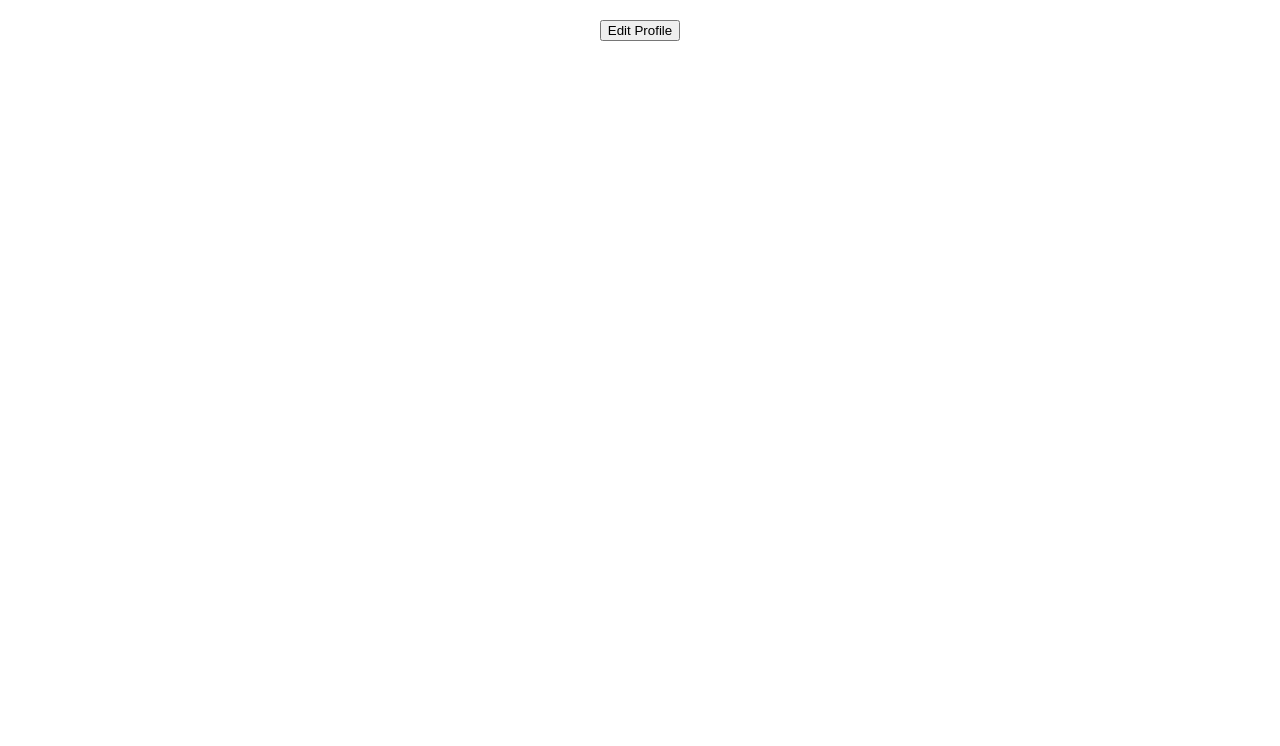
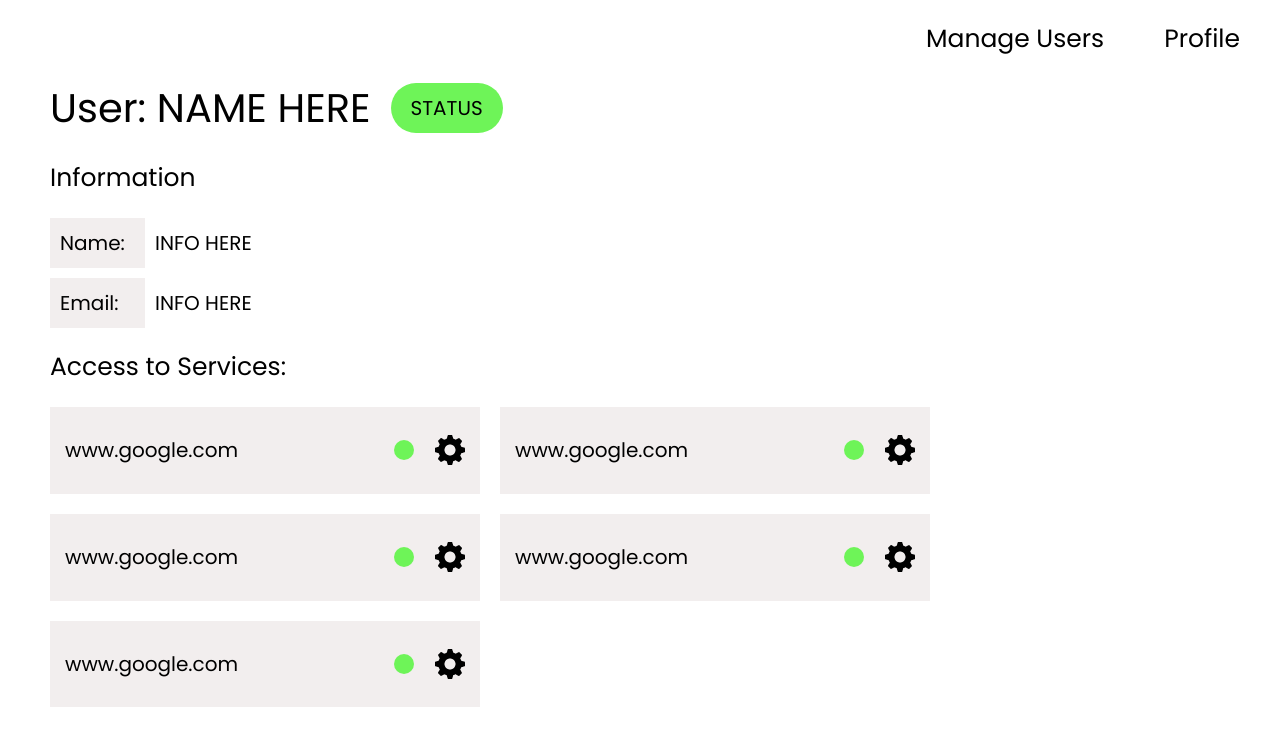
Before and after one commit to petercrackthecode/Deck, a React (Create React App) app in the folder client/: page /user in a window 1280 px wide. Shown: the top 746 px of the page. Built offline with nearby package versions, Linux system fonts and the light colour scheme.

Commit message:
added userPage ui

```diff
--- a/client/src/App.js
+++ b/client/src/App.js
@@ -6,6 +6,7 @@ import EditUser from './pages/EditUser';
 import {Link, Switch, Route} from 'react-router-dom'
 import React, {useState} from 'react'
 import Admin from './pages/Admin';
+import UserPage from './pages/UserPage';
 
 function App() {
   const [userId, setUserid] = useState('')
@@ -14,9 +15,10 @@ function App() {
       <Switch>
       <Route path='/' exact render={()=><Login setUserid={setUserid}/>} />
       <Route path='/signup' exact render={()=><SignUp setUserid={setUserid}/>} />
-      <Route path='/user' exact render={()=><UserProfile userId={userId}/>} />
+      <Route path='/profile' exact render={()=><UserProfile userId={userId}/>} />
       <Route path='/edituser' render={()=><EditUser  userId={userId}/>}/>
       <Route path='/admin' render={()=><Admin userId={userId}/>}/>
+      <Route path='/user' render={()=><UserPage userId={userId}/>}/>
       </Switch>
     </div>
   );
--- /dev/null
+++ b/client/src/components/Service.js
@@ -0,0 +1,20 @@
+import React from 'react'
+import icon from '../assets/settings.png'
+import '../styles/Service.css'
+
+function Service({service, status}) {
+
+    const statusClass = "status " + status
+
+    return (
+        <div className="ServiceContainer">
+            <h1>{service}</h1>
+            <dic className="endServiceContainer">
+            <div className={statusClass}/>
+            <img src={icon} className="setting"/>
+            </dic>
+        </div>
+    )
+}
+
+export default Service
--- /dev/null
+++ b/client/src/components/UserInfo.js
@@ -0,0 +1,13 @@
+import React from 'react'
+import '../styles/UserInfo.css'
+
+function UserInfo({field, info}) {
+    return (
+        <div className="userInfoContainer">
+            <a className="field">{field}:</a>
+            <a className="info">{info}</a>
+        </div>
+    )
+}
+
+export default UserInfo
--- /dev/null
+++ b/client/src/pages/UserPage.js
@@ -0,0 +1,32 @@
+import React from 'react'
+import Navbar from '../components/Navbar'
+import Service from '../components/Service'
+import UserInfo from '../components/UserInfo'
+import '../styles/UserPage.css'
+
+function UserPage() {
+    return (
+        <div>
+            <Navbar />
+            <div className="userPageContainer">
+                <div className="userStatusContainer">
+                    <h1>User: NAME HERE</h1>
+                    <a className="active">STATUS</a>
+                </div>
+                <h2>Information</h2>
+                <UserInfo field={"Name"} info={"INFO HERE"} />
+                <UserInfo field={"Email"} info={"INFO HERE"} />
+                <h2>Access to Services:</h2>
+                <div className="servicesContainer">
+                    <Service service="www.google.com" status="active"/>
+                    <Service service="www.google.com" status="active"/>
+                    <Service service="www.google.com" status="active"/>
+                    <Service service="www.google.com" status="active"/>
+                    <Service service="www.google.com" status="active"/>
+                </div>
+            </div>
+        </div>
+    )
+}
+
+export default UserPage
--- /dev/null
+++ b/client/src/styles/Service.css
@@ -0,0 +1,28 @@
+.ServiceContainer{
+    display: flex;
+    align-items: center;
+    justify-content: space-between;
+    padding: 15px;
+    background-color: #F2EEEE;
+    width: 400px;
+    margin-right: 20px;
+    margin-bottom: 20px;
+}
+
+.ServiceContainer h1{
+    font-family: "Poppins", sans-serif;
+    font-weight: lighter;
+    font-size: 20px;
+}
+
+.status{
+    height: 20px;
+    width: 20px;
+    margin-right: 20px;
+    border-radius: 50%;
+}
+
+.endServiceContainer{
+    display: flex;
+    align-items: center;
+}
--- /dev/null
+++ b/client/src/styles/UserInfo.css
@@ -0,0 +1,17 @@
+.userInfoContainer {
+    display: flex;
+    align-items: center;
+    margin-bottom: 10px;
+}
+
+.userInfoContainer a{
+    font-family: "Poppins", sans-serif;
+    font-size: 20px;
+}
+
+.field{
+    padding: 10px;
+    background-color: #F2EEEE;
+    margin-right: 10px;
+    width: 75px;
+}
--- /dev/null
+++ b/client/src/styles/UserPage.css
@@ -0,0 +1,37 @@
+.userPageContainer{
+    text-align: left;
+    margin-left: 50px;
+    margin-right: 20px;
+}
+
+.userPageContainer h2{
+    font-family: "Poppins", sans-serif;
+    font-size: 25px;
+    font-weight: lighter;
+}
+
+.userStatusContainer{
+    display: flex;
+    align-items: center;
+}
+
+.userStatusContainer h1{
+    font-family: "Poppins", sans-serif;
+    font-weight: lighter;
+    font-size: 40px;
+    margin: 0px 20px 0px 0px;
+}
+
+.userStatusContainer a{
+    font-family: "Poppins", sans-serif;
+    font-weight: lighter;
+    font-size: 20px;
+    margin: 0;
+    padding: 10px 20px 10px 20px;
+    border-radius: 25px;
+}
+
+.servicesContainer {
+    display: flex;
+    flex-wrap: wrap;
+}
```
